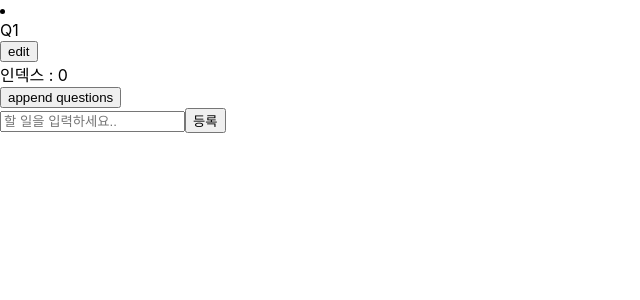
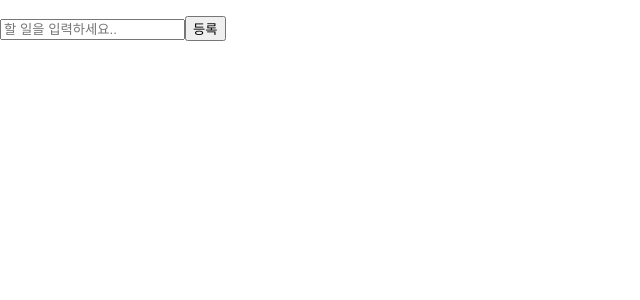
Before and after one commit to SeolyeongBae/surbey, a React (Create React App) app: page /edit in a window 1280 px wide. Shown: the top 300 px of the page, without its empty margins (0-640 px from the left). Built offline with nearby package versions, Linux system fonts and the light colour scheme.

Commit message:
Delete original

```diff
--- a/src/components/editQuestions.js
+++ b/src/components/editQuestions.js
@@ -25,6 +25,7 @@ const QuestionList = React.memo(function QuestionList({ questions }) {
 
 function EditQuestions({ questions, onCreate }) {
   const [text, setText] = useState("");
+
   const onChange = (e) => setText(e.target.value);
   const onSubmit = (e) => {
     e.preventDefault(); // Submit 이벤트 발생했을 때 새로고침 방지
@@ -34,6 +35,8 @@ function EditQuestions({ questions, onCreate }) {
 
   return (
     <div>
+      <QuestionList questions={questions} />
+
       <form onSubmit={onSubmit}>
         <input
           value={text}
@@ -42,8 +45,6 @@ function EditQuestions({ questions, onCreate }) {
         />
         <button type="submit">등록</button>
       </form>
-
-      <QuestionList questions={questions} />
     </div>
   );
 }
--- a/src/pages/MakeSurbeyPage.js
+++ b/src/pages/MakeSurbeyPage.js
@@ -1,51 +1,9 @@
 import React, { useMemo, useState } from "react";
-import EditQuestionPriview from "../components/editQuestionPreview";
 import EditQuestionContainer from "../containers/EditQuestionContainer";
 
-function countNumbers(array) {
-  return array.length;
-}
-
 function MakeSurbeyPage() {
-  const [questions, setQuestions] = useState([{ id: "1", title: "A vs B" }]);
-  const [isEditMode, setIsEditMode] = useState([false]);
-
-  const addQuestion = () => {
-    setQuestions(
-      questions.concat({
-        id: `${count + 1} `,
-        title: "질문을 입력해주세요",
-      })
-    );
-  };
-
-  const changeEditMode = (idx) => {
-    const isToggle = isEditMode[idx];
-
-    const newArr = Array(questions.length).fill(false);
-
-    if (isToggle == false) {
-      newArr[idx] = true;
-    }
-    setIsEditMode(newArr);
-  };
-
-  const count = useMemo(() => countNumbers(questions), [questions]);
-
   return (
     <>
-      {questions.map((question, index) => (
-        <li key={question.id}>
-          <EditQuestionPriview
-            question={question}
-            changeEditMode={changeEditMode}
-            isEditMode={isEditMode[index]}
-            elementIndex={index}
-          />
-          <div> 인덱스 : {index} </div>
-        </li>
-      ))}
-      <button onClick={addQuestion}>append questions</button>
       <EditQuestionContainer />
     </>
   );
```
